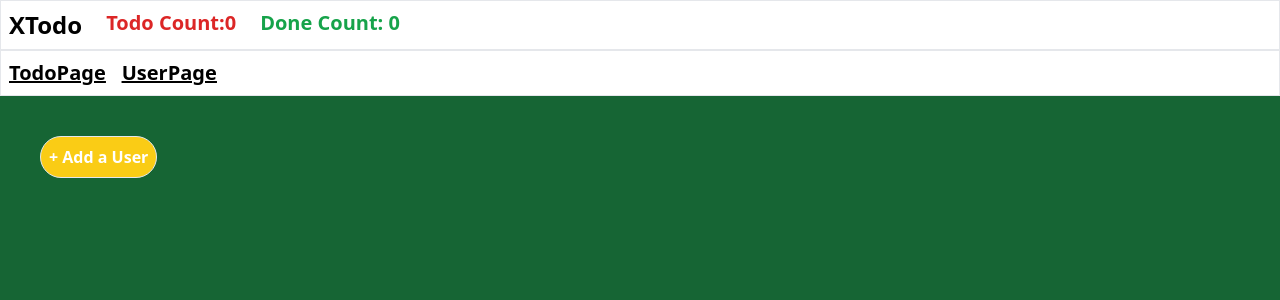
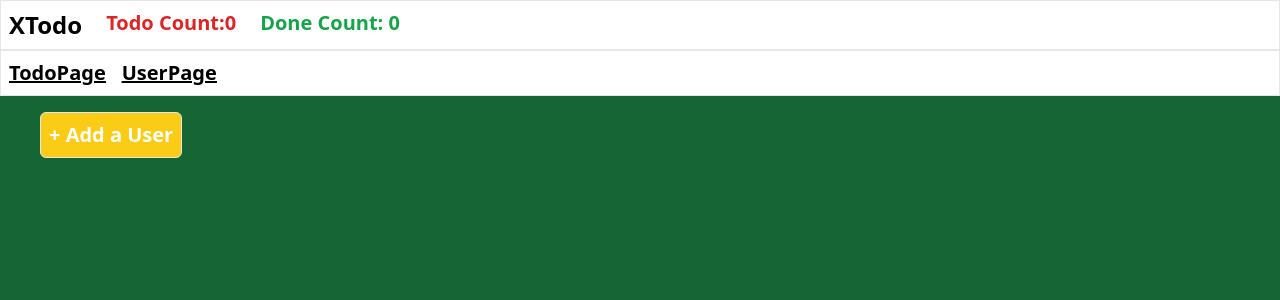
Before and after one commit to RishuBhaisora/rishu-todo-ts-redux, a React (Vite) app: page /userPage in a window 1280 px wide. Shown: the top 300 px of the page. Built offline with nearby package versions, Linux system fonts and the light colour scheme.

Commit message:
some more modifications and starting working on createReducer

```diff
--- a/src/components/Button.tsx
+++ b/src/components/Button.tsx
@@ -8,7 +8,7 @@ const Button = (props: any) => {
   }
 
   if (props.theme === "fourth") {
-    themeClasses = " bg-white rounded-md  ";
+    themeClasses = " bg-white rounded-md text-xl ";
   }
 
   return (
--- a/src/components/UserCreator.tsx
+++ b/src/components/UserCreator.tsx
@@ -5,24 +5,19 @@ import { user } from "../models/user";
 import { State } from "../Store";
 import { userAddedAction } from "../Actions/user";
 
-
 type UserCreateFormProps = {
   addUser: (payLoad: user) => void;
 };
 
-const UserCreateForm: FC<UserCreateFormProps> = ({
-  addUser,
-}) => {
+const UserCreateForm: FC<UserCreateFormProps> = ({ addUser }) => {
   const [input, changeInput] = useState("");
   const [showUserCreateForm, updateUserCreateForm] = useState(true);
-
 
   const userAdd = (event: ChangeEvent<HTMLFormElement>) => {
     event.preventDefault();
 
     if (input) {
       addUser({ id: input, name: input });
-      updateUserCreateForm(!showUserCreateForm);
       changeInput("");
     }
   };
@@ -30,26 +25,24 @@ const UserCreateForm: FC<UserCreateFormProps> = ({
   const inputValue = (props: ChangeEvent<HTMLInputElement>) => {
     changeInput(props.target.value);
   };
-  const toggleForm = () => {
-    updateUserCreateForm(!showUserCreateForm);
+  const openForm = () => {
+    updateUserCreateForm(false);
+    changeInput("");
+  };
+  const closeForm = () => {
+    updateUserCreateForm(true);
     changeInput("");
   };
   return (
     <>
       {showUserCreateForm && (
-        <div className="pl-10 ">
-          <Button
-            onClick={toggleForm}
-            theme="third"
-            input="+ Add a User"
-          ></Button>
-        </div>
+        <Button onClick={openForm} theme="s" input="+ Add a User"></Button>
       )}
       {!showUserCreateForm && (
         <div className="flex flex-col  p-5 border-2 max-w-screen-md space-y-4 rounded-md ">
           <form onSubmit={userAdd}>
             <div className="space-y-4">
-              <h1 className="font-bold text-xl"> Create a User</h1>
+              <h1 className="font-bold text-white text-xl"> Create a User</h1>
 
               <input
                 value={input}
@@ -62,8 +55,8 @@ const UserCreateForm: FC<UserCreateFormProps> = ({
               <Button type="submit" input="Save"></Button>
 
               <Button
-                onClick={toggleForm}
-                input="Cancel"
+                onClick={closeForm}
+                input="Close"
                 theme="fourth"
               ></Button>
             </div>
@@ -76,7 +69,6 @@ const UserCreateForm: FC<UserCreateFormProps> = ({
 
 UserCreateForm.defaultProps = {};
 
-
 const userAddMapper = {
   addUser: userAddedAction,
 };
--- a/src/components/UserPage.tsx
+++ b/src/components/UserPage.tsx
@@ -12,16 +12,19 @@ type UserPageProps = {
 const UserPage: FC<UserPageProps> = ({ userList }) => {
   return (
     <div className="bg-green-800 h-screen w-sceen">
-      <ul className="text-xl font-bold list-decimal p-5 pl-10 ">
+      <div className="pl-10 pt-4">
+        <UserCreator></UserCreator>
+      </div>
+      <ul className="text-xl font-bold  list-outside p-5 pl-10 ">
         {userList.map((e) => (
-          <li className="bg-slate-400 rounded-md mt-2 p-2" key={e.id}>
-            {" "}
+          <li
+            className="bg-slate-400 text-white rounded-md mt-2 p-2"
+            key={e.id}
+          >
             {e.name}
           </li>
         ))}
       </ul>
-
-      <UserCreator></UserCreator>
     </div>
   );
 };
```
